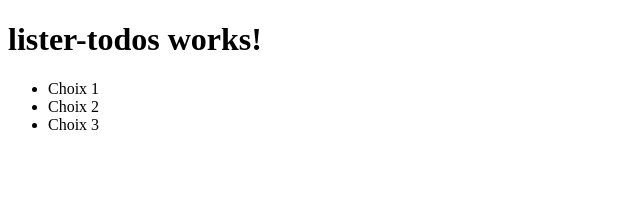
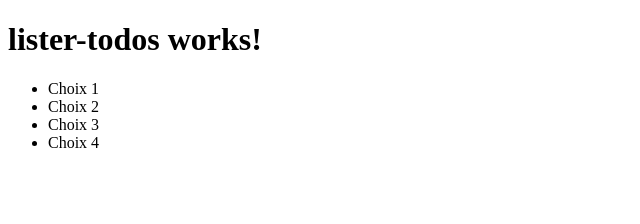
Before and after one commit to zhannasan/github-workflow-todo-list, an Angular app: page / in a window 1280 px wide. Shown: the top 224 px of the page, without its empty margins (0-640 px from the left). Built offline with nearby package versions, Linux system fonts and the light colour scheme.

Commit message:
lister todos #1 #4

```diff
--- a/src/app/lister-todos/lister-todos.component.html
+++ b/src/app/lister-todos/lister-todos.component.html
@@ -3,4 +3,5 @@
 <li>Choix 1 </li>
 <li>Choix 2</li>
 <li>Choix 3</li>
+<li>Choix 4</li>
 </ul>
```
